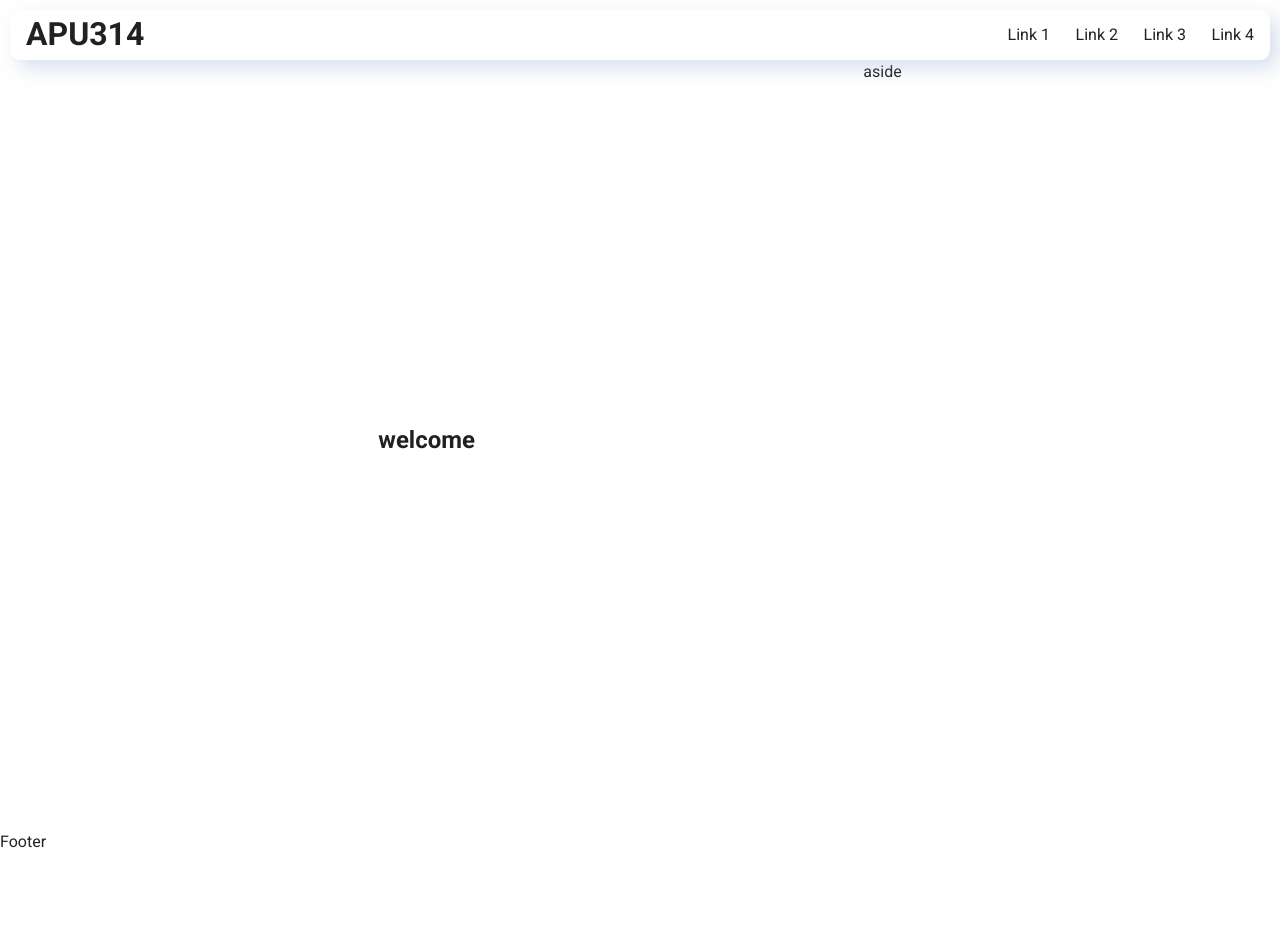
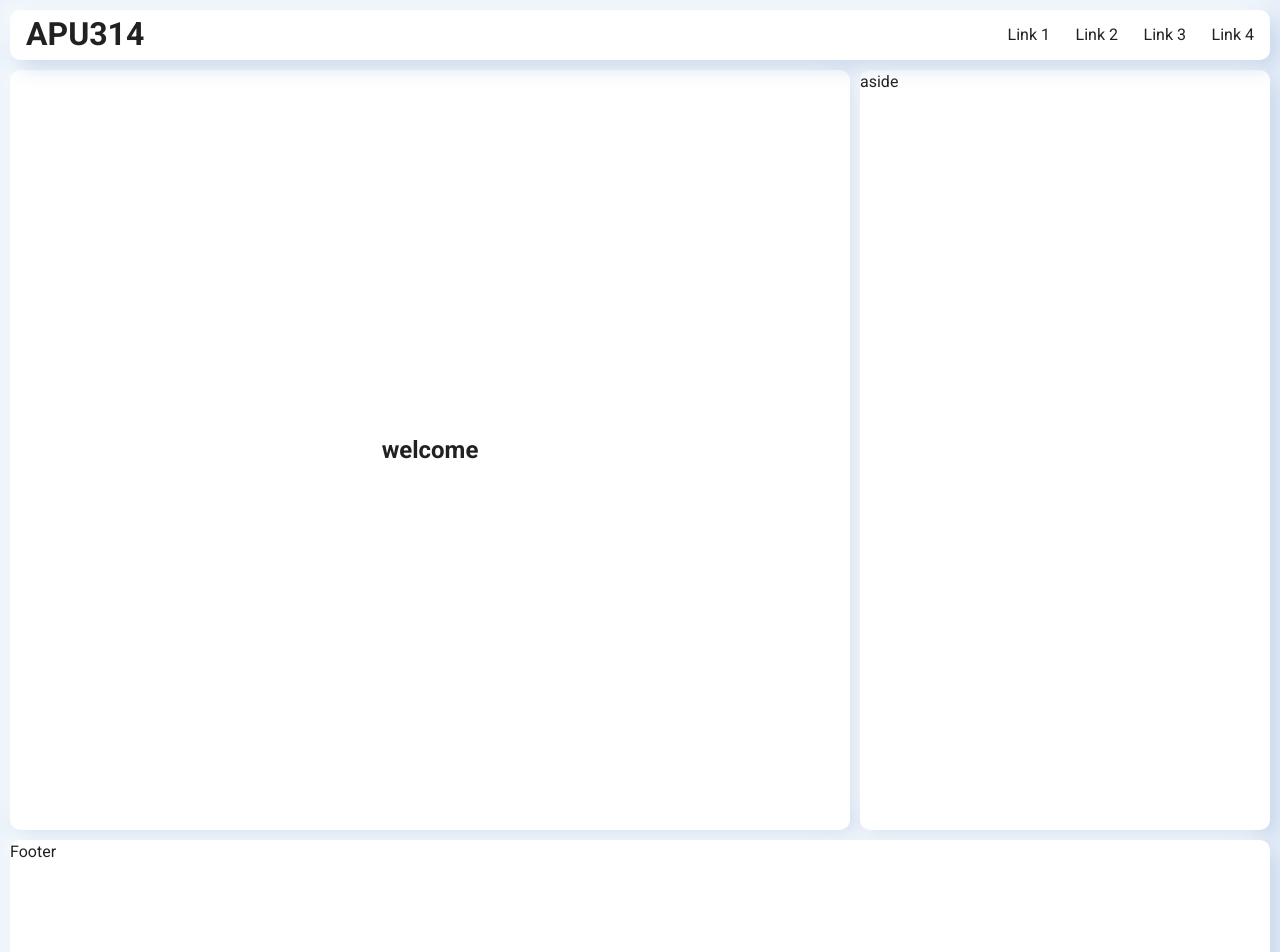
Before and after one commit to apu314/apu314.com, a Nuxt app in the folder nuxtjs/: page / in a window 1280 px wide. Shown: the top 952 px of the page. Built offline with nearby package versions, Linux system fonts and the light colour scheme.

Commit message:
- Maquetado y diseño. Grid.

```diff
--- a/nuxtjs/layouts/home.vue
+++ b/nuxtjs/layouts/home.vue
@@ -93,16 +93,18 @@
   </v-app>
 </template>
 
-<style lang="scss" scoped>
+<style lang="scss">
   body {
     margin: 0;
     height: 100vh;
 
     background: #E8F1FA;
+    font-size: 16px;
     color: #8C97B4;
 
     font-family: 'Nunito', sans-serif;
   }
+  .v-application { background: transparent !important; }
 
   .continer {
     display: grid;
@@ -120,11 +122,14 @@
         minmax(calc(100vh - 50px), 1fr) 1fr
         [footer] 200px;
 
+
+    margin: 10px;
+
     header {
       grid-area: header;
 
       height: 50px;
-      margin: 10px;
+      //margin: 10px;
       padding: 0 1rem;
 
       position: sticky;
@@ -172,14 +177,26 @@
       display: flex;
       align-items: center;
       justify-content: center;
+
+      background-color: #ffffff;
+      box-shadow: 8px 8px 20px 0 rgba(108,141,194,0.28), -8px -8px 22px 0 rgba(255,255,255,0.82);
+      border-radius: 10px;
     }
 
     aside {
       grid-area: aside;
+
+      background-color: #ffffff;
+      box-shadow: 8px 8px 20px 0 rgba(108,141,194,0.28), -8px -8px 22px 0 rgba(255,255,255,0.82);
+      border-radius: 10px;
     }
 
     footer {
       grid-area: footer;
+
+      background-color: #ffffff;
+      box-shadow: 8px 8px 20px 0 rgba(108,141,194,0.28), -8px -8px 22px 0 rgba(255,255,255,0.82);
+      border-radius: 10px;
     }
   }
 
```
